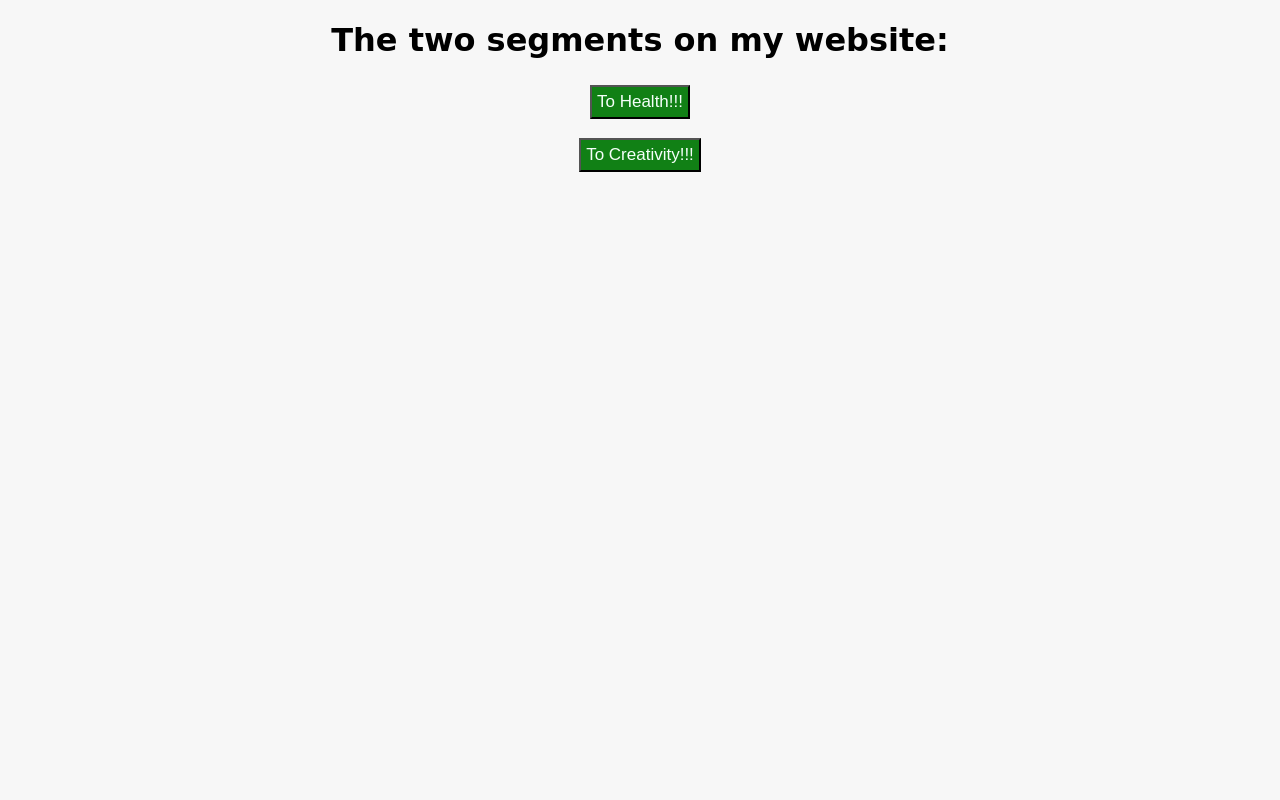
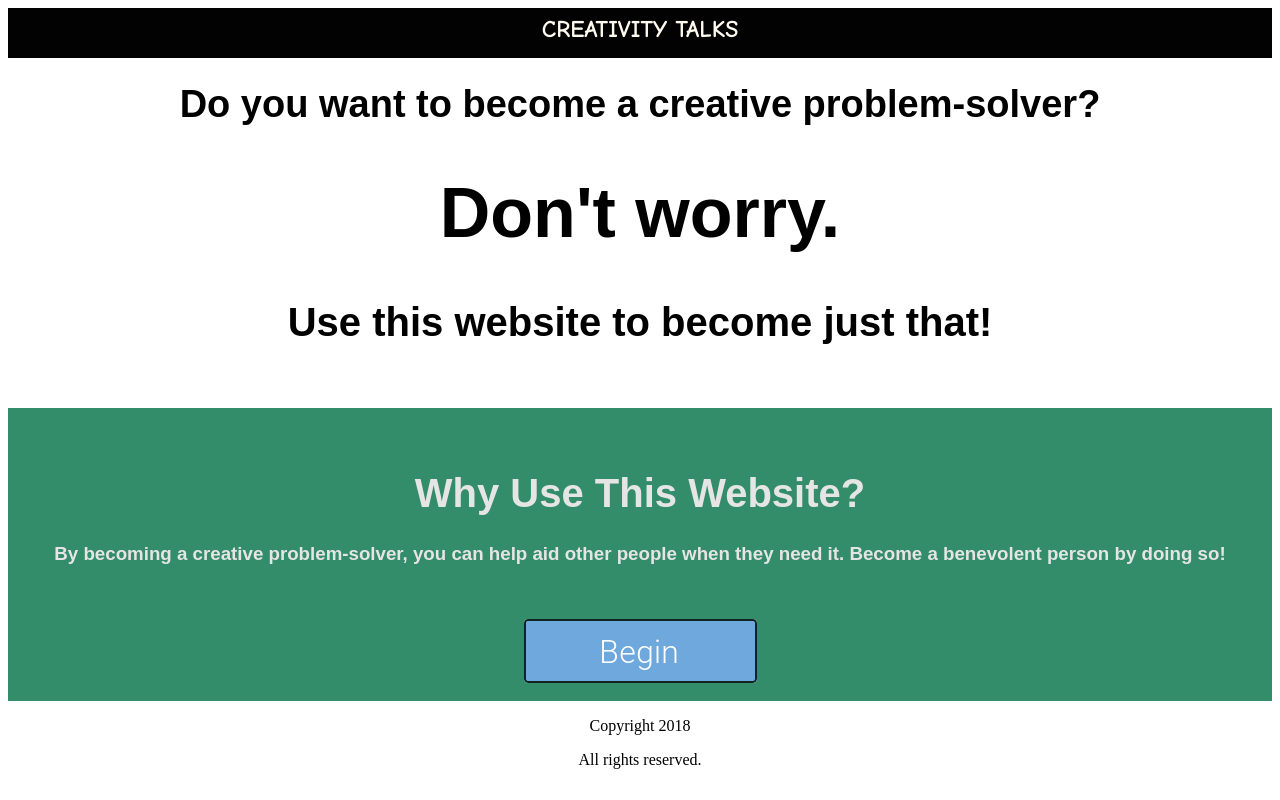
Before and after one commit to lectalks/lectalks, a plain HTML site: page thimble-project 5/index.html in a window 1280 px wide. Drawn offline with Linux system fonts and the light colour scheme; a web font is replaced by a local one.

Commit message:
Add files via upload

```diff
--- a/thimble-project 5/index.html
+++ b/thimble-project 5/index.html
@@ -1,18 +1,43 @@
-<!DOCTYPE html>
 <html>
   <head>
-    <meta name="viewport" content="width=device-width, initial-scale=1">
-    <title>Website Navigation</title>
-    <link href="https://fonts.googleapis.com/css?family=Patrick+Hand+SC" rel="stylesheet">
-    <link rel="stylesheet" href="index.css">
+
+    <meta name="viewport" content="width=device-width, initial-scale=1.0">
+    <link rel="stylesheet" href="one.css">
+    <title>Creativity Talks</title>
   </head>
   <body>
-    <h1><center>The two segments on my website:</center></h1>
-        <center><form action="index3.html">
-        <input type = "submit" value="To Health!!!" class="button" name="button">
-        </form></center>
-        <center><form action="index2.html">
-        <input type = "submit" value="To Creativity!!!" class="button" name="button">
-        </form></center>
+
+    <div class = "zero">
+      <nav>
+        <h1><center>CREATIVITY TALKS</center></h1>
+      </nav>
+    </div>
+    <div class = "one">
+      <h1 class = "size"><center>Do you want to become a creative problem-solver?</center></h1>
+
+      <h1 class = "size1"><center>Don't worry.</center></h1>
+      <h1 class = "size2"><center>Use this website to become just that!</center></h1>
+      <br>
+      <br>
+    </div>
+    <div class = "two">
+      <br>
+      <br>
+
+      <h1><center>Why Use This Website?</center></h1>
+      <h3><center> By becoming a creative problem-solver, you can help aid other people when they need it. Become a benevolent person by doing so!
+       </center></h3>
+      <br>
+      <br>
+      <a href = "categories.html"><center><img src = "button_begin%20(1).png" alt = "start" class = "start"></center></a>
+        <br>
+
+    </div>
+
+
+    <p><center> Copyright 2018</center></p>
+    <p><center> All rights reserved.</center></p>
+
+
   </body>
 </html>
```
Also changed, not shown: thimble-project 5/categories.html (+1 -1 lines), thimble-project 5/index22.html (added, +18 -0 lines), thimble-project 5/treatment1.html (+0 -1 lines).
